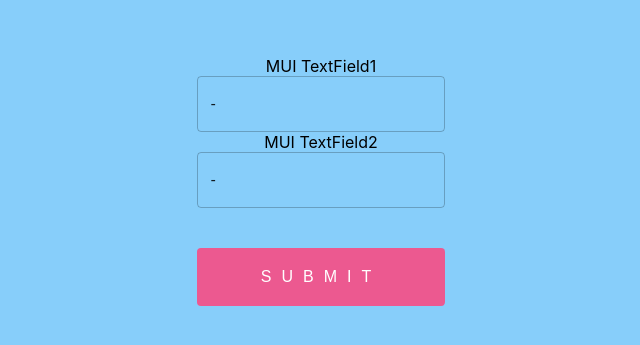
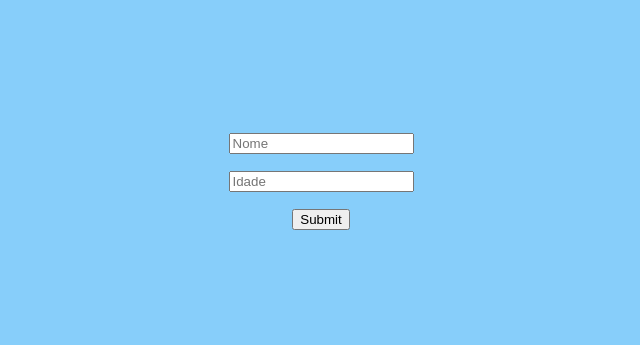
Before and after one commit to CaioLucasNS/ex-react-hook-form, a React (Create React App) app: page / in a window 1280 px wide. Shown: the part 219-564 px from the top of the page, without its empty margins (319-959 px from the left). Built offline with nearby package versions, Linux system fonts and the light colour scheme.

Commit message:
add validação com Yup

```diff
--- a/package.json
+++ b/package.json
@@ -5,6 +5,7 @@
   "dependencies": {
     "@emotion/react": "^11.9.0",
     "@emotion/styled": "^11.8.1",
+    "@hookform/resolvers": "^2.8.8",
     "@mui/material": "^5.6.1",
     "@testing-library/jest-dom": "^5.16.4",
     "@testing-library/react": "^12.1.4",
@@ -13,7 +14,8 @@
     "react-dom": "^18.0.0",
     "react-hook-form": "^7.29.0",
     "react-scripts": "5.0.0",
-    "web-vitals": "^2.1.4"
+    "web-vitals": "^2.1.4",
+    "yup": "^0.32.11"
   },
   "scripts": {
     "start": "react-scripts start",
--- a/src/App.js
+++ b/src/App.js
@@ -1,12 +1,14 @@
 import "./App.css";
 import FormComponent from "./components/FormComponent";
 import FormMaterialUi from "./components/FormMaterialUi";
+import FormWithValidation from "./components/FormWithValitation";
 
 function App() {
   return (
     <div className="App">
       {/* <FormComponent /> */}
-      <FormMaterialUi />
+      {/* <FormMaterialUi /> */}
+      <FormWithValidation />
     </div>
   );
 }
--- a/src/components/FormComponent/index.jsx
+++ b/src/components/FormComponent/index.jsx
@@ -1,5 +1,6 @@
-import React, { forwardRef } from "react";
+import React from "react";
 import { useForm } from "react-hook-form";
+import Select from "../Select";
 import "./styles.css";
 
 let counter = 0;
@@ -20,18 +21,6 @@ export default function FormComponent() {
       {error && <span>Campo obrigatório!</span>}
     </>
   );
-
-  const Select = forwardRef(({ onChange, onBlur, name, label }, ref) => (
-    <>
-      {/* <label>{label}</label> */}
-      <select name={name} ref={ref} onChange={onChange} onBlur={onBlur}>
-        <option value=""></option>
-        <option value="male">Masculino</option>
-        <option value="female">Feminino</option>
-        <option value="other">Outro</option>
-      </select>
-    </>
-  ));
 
   return (
     <div className="container">
--- a/src/components/FormMaterialUi/index.jsx
+++ b/src/components/FormMaterialUi/index.jsx
@@ -1,7 +1,10 @@
 import React, { useState } from "react";
 import { useForm, Controller } from "react-hook-form";
 import { TextField } from "@mui/material";
+
+import Select from "../Select";
 import ButtonResult from "../ButtonResult";
+
 import "./styles.css";
 
 const defaultValues = {
@@ -45,6 +48,12 @@ export default function FormMaterialUi() {
             control={control}
             rules={{ required: true }}
           />
+
+          <Controller
+            name="Genero"
+            control={control}
+            render={({ field }) => <Select {...field} />}
+          />
         </section>
         <ButtonResult {...{ data, reset, defaultValues }} />
       </form>
--- /dev/null
+++ b/src/components/FormWithValitation/index.jsx
@@ -0,0 +1,33 @@
+import React from "react";
+import { useForm } from "react-hook-form";
+import { yupResolver } from "@hookform/resolvers/yup";
+import * as yup from "yup";
+
+const schema = yup
+  .object({
+    firstName: yup.string().required(),
+    age: yup.number().positive().integer().required().min(18),
+  })
+  .required();
+
+export default function FormWithValidation() {
+  const {
+    register,
+    handleSubmit,
+    formState: { errors },
+  } = useForm({ resolver: yupResolver(schema) });
+
+  const onSubmit = (data) => console.log({ data });
+
+  return (
+    <form onSubmit={handleSubmit(onSubmit)}>
+      <input {...register("firstName")} placeholder="Nome" />
+      <p>{errors.firstNames && errors.firstName?.message}</p>
+
+      <input {...register("age")} placeholder="Idade" />
+      <p>{errors.age && errors.age?.message}</p>
+
+      <input type="submit" />
+    </form>
+  );
+}
--- /dev/null
+++ b/src/components/Select/index.jsx
@@ -0,0 +1,15 @@
+import React, { forwardRef } from "react";
+
+const Select = forwardRef(({ onChange, onBlur, name, label }, ref) => (
+  <>
+    {/* <label>{label}</label> */}
+    <select name={name} ref={ref} onChange={onChange} onBlur={onBlur}>
+      <option value=""></option>
+      <option value="male">Masculino</option>
+      <option value="female">Feminino</option>
+      <option value="other">Outro</option>
+    </select>
+  </>
+));
+
+export default Select;
```
Also changed, not shown: 2 other files (tests, documents, lock files or other folders).
